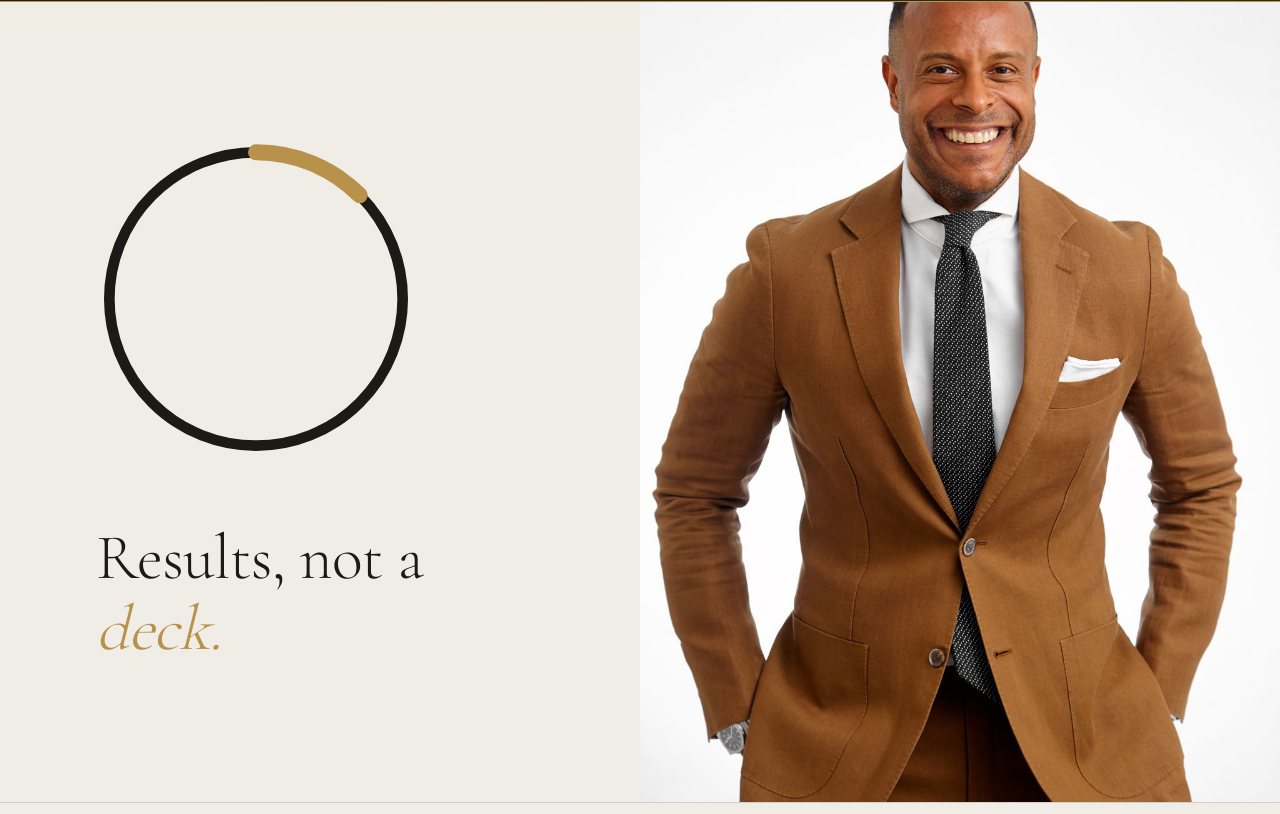
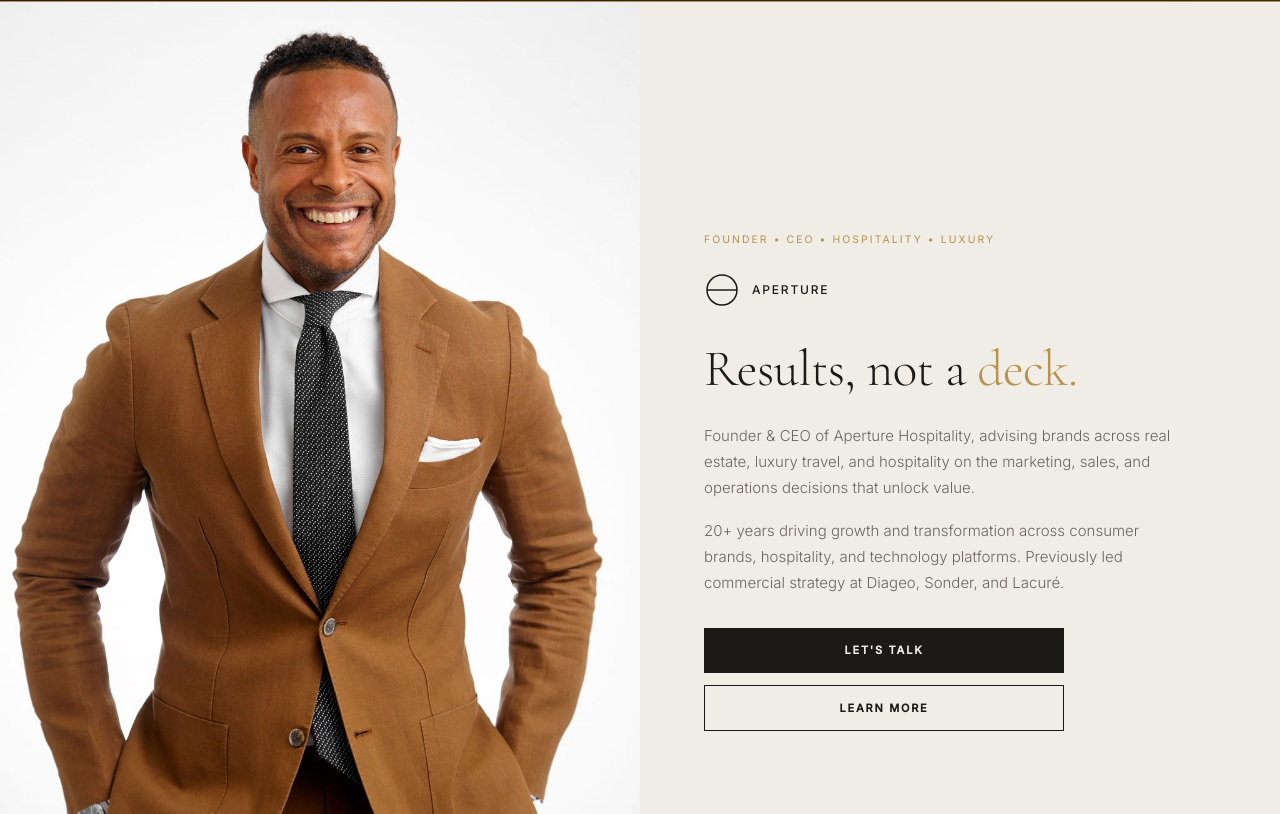
Before and after one commit to letsnavigatebmw/aperture-hospitality, a Next.js app: page / in a window 1280 px wide. Shown: the part 546-1360 px from the top of the page. Built offline with nearby package versions, Linux system fonts and the light colour scheme.

Commit message:
Update hero: photo left, content right with logo, headline, copy, and CTAs

```diff
--- a/app/page.tsx
+++ b/app/page.tsx
@@ -1,3 +1,5 @@
+'use client'
+
 import Nav from '@/components/Nav'
 import Footer from '@/components/Footer'
 import AISolutions from '@/components/AISolutions'
@@ -17,60 +19,171 @@ export default function Home() {
       <AISolutions />
 
       {/* HERO */}
-      <div className="border-b border-rule" style={{ background: '#F0EDE6' }}>
+      <div className="border-b border-rule">
         <div className="grid grid-cols-1 md:grid-cols-2 gap-0" style={{ minHeight: '600px' }}>
-          {/* LEFT: Large Logo + Headline */}
+          {/* LEFT: Headshot */}
+          <div style={{
+            order: 1,
+            overflow: 'hidden',
+            background: '#f5f5f5',
+            display: 'flex',
+            alignItems: 'center',
+            justifyContent: 'center',
+            minHeight: '600px'
+          }}>
+            <img
+              src="/brandon-headshot.jpg"
+              alt="Brandon Weaver"
+              style={{
+                width: '100%',
+                height: '100%',
+                objectFit: 'cover'
+              }}
+            />
+          </div>
+
+          {/* RIGHT: Content */}
           <div style={{
             display: 'flex',
             flexDirection: 'column',
             justifyContent: 'center',
-            alignItems: 'flex-start',
-            paddingLeft: 'clamp(2rem, 8vw, 6rem)',
-            paddingRight: 'clamp(1rem, 4vw, 3rem)',
-            paddingTop: 'clamp(3rem, 6vw, 4rem)',
-            paddingBottom: 'clamp(3rem, 6vw, 4rem)',
+            paddingLeft: 'clamp(2rem, 6vw, 4rem)',
+            paddingRight: 'clamp(2rem, 6vw, 4rem)',
+            paddingTop: 'clamp(3rem, 5vw, 4rem)',
+            paddingBottom: 'clamp(3rem, 5vw, 4rem)',
             background: '#F0EDE6',
-            order: 1
+            order: 2,
+            minHeight: '600px'
           }}>
 
-            {/* Large Logo Circle */}
+            {/* Top label */}
+            <p style={{
+              fontFamily: "'Inter', sans-serif",
+              fontSize: '0.65rem',
+              fontWeight: 400,
+              letterSpacing: '0.2em',
+              textTransform: 'uppercase',
+              color: '#B8924A',
+              margin: '0 0 1.5rem 0'
+            }}>
+              FOUNDER • CEO • HOSPITALITY • LUXURY
+            </p>
+
+            {/* Aperture Logo */}
             <div style={{
-              marginBottom: 'clamp(2rem, 5vw, 4rem)',
-              width: 'clamp(200px, 40vw, 320px)',
-              height: 'clamp(200px, 40vw, 320px)',
               display: 'flex',
               alignItems: 'center',
-              justifyContent: 'center'
+              gap: '0.75rem',
+              marginBottom: '2rem'
             }}>
-              <svg width="100%" height="100%" viewBox="0 0 240 240" fill="none" xmlns="http://www.w3.org/2000/svg">
-                <circle cx="120" cy="120" r="110" stroke="#1C1A17" strokeWidth="8"/>
-                <path d="M120 10 A110 110 0 0 1 197.8 42.2" stroke="#B8924A" strokeWidth="12" strokeLinecap="round"/>
+              <svg width="36" height="36" viewBox="0 0 36 36" fill="none" xmlns="http://www.w3.org/2000/svg">
+                <circle cx="18" cy="18" r="15" stroke="#1C1A17" strokeWidth="1.5"/>
+                <line x1="3" y1="18" x2="33" y2="18" stroke="#1C1A17" strokeWidth="1.5"/>
               </svg>
+              <span style={{
+                fontFamily: "'Inter', sans-serif",
+                fontSize: '0.75rem',
+                fontWeight: 500,
+                letterSpacing: '0.15em',
+                textTransform: 'uppercase',
+                color: '#1C1A17'
+              }}>APERTURE</span>
             </div>
 
             {/* Headline */}
             <h1 style={{
               fontFamily: "'Cormorant Garamond', Georgia, serif",
-              fontSize: 'clamp(2.5rem, 6vw, 4rem)',
+              fontSize: 'clamp(2rem, 4vw, 3.5rem)',
               fontWeight: 300,
-              lineHeight: 1.1,
+              lineHeight: 1.15,
               letterSpacing: '-0.01em',
               color: '#1C1A17',
-              margin: 0,
-              maxWidth: '90%'
+              margin: '0 0 1.5rem 0'
             }}>
-              Results, not a <span style={{ fontStyle: 'italic', color: '#B8924A' }}>deck.</span>
+              Results, not a <span style={{ color: '#B8924A' }}>deck.</span>
             </h1>
 
-          </div>
+            {/* Body copy */}
+            <p style={{
+              fontFamily: "'Inter', sans-serif",
+              fontSize: '0.9375rem',
+              fontWeight: 300,
+              lineHeight: 1.75,
+              color: '#6B6760',
+              marginBottom: '1rem',
+              margin: '0 0 1rem 0',
+              maxWidth: '480px'
+            }}>
+              Founder & CEO of Aperture Hospitality, advising brands across real estate, luxury travel, and hospitality on the marketing, sales, and operations decisions that unlock value.
+            </p>
 
-          {/* RIGHT: Headshot */}
-          <div className="h-64 sm:h-80 md:h-[600px] lg:h-screen order-2 md:order-2 overflow-hidden bg-parchment">
-            <img
-              src="/brandon-headshot.jpg"
-              alt="Brandon Weaver"
-              className="w-full h-full object-cover"
-            />
+            <p style={{
+              fontFamily: "'Inter', sans-serif",
+              fontSize: '0.9375rem',
+              fontWeight: 300,
+              lineHeight: 1.75,
+              color: '#6B6760',
+              marginBottom: '2rem',
+              margin: '0 0 2rem 0',
+              maxWidth: '480px'
+            }}>
+              20+ years driving growth and transformation across consumer brands, hospitality, and technology platforms. Previously led commercial strategy at Diageo, Sonder, and Lacuré.
+            </p>
+
+            {/* CTAs */}
+            <div style={{
+              display: 'flex',
+              flexDirection: 'column',
+              gap: '0.75rem',
+              maxWidth: '360px'
+            }}>
+              <Link href="/contact" style={{
+                display: 'flex',
+                alignItems: 'center',
+                justifyContent: 'center',
+                padding: '0.875rem 1.5rem',
+                background: '#1C1A17',
+                color: '#F0EDE6',
+                fontFamily: "'Inter', sans-serif",
+                fontSize: '0.6875rem',
+                fontWeight: 600,
+                letterSpacing: '0.16em',
+                textTransform: 'uppercase',
+                textDecoration: 'none',
+                transition: 'all 0.3s ease'
+              }} onMouseEnter={(e) => {
+                (e.target as HTMLElement).style.background = '#2a2520'
+              }} onMouseLeave={(e) => {
+                (e.target as HTMLElement).style.background = '#1C1A17'
+              }}>
+                Let's Talk
+              </Link>
+              <Link href="/about" style={{
+                display: 'flex',
+                alignItems: 'center',
+                justifyContent: 'center',
+                padding: '0.875rem 1.5rem',
+                background: 'transparent',
+                color: '#1C1A17',
+                border: '1px solid #1C1A17',
+                fontFamily: "'Inter', sans-serif",
+                fontSize: '0.6875rem',
+                fontWeight: 600,
+                letterSpacing: '0.16em',
+                textTransform: 'uppercase',
+                textDecoration: 'none',
+                transition: 'all 0.3s ease'
+              }} onMouseEnter={(e) => {
+                (e.target as HTMLElement).style.background = '#1C1A17'
+                ;(e.target as HTMLElement).style.color = '#F0EDE6'
+              }} onMouseLeave={(e) => {
+                (e.target as HTMLElement).style.background = 'transparent'
+                ;(e.target as HTMLElement).style.color = '#1C1A17'
+              }}>
+                Learn More
+              </Link>
+            </div>
+
           </div>
         </div>
       </div>
```
